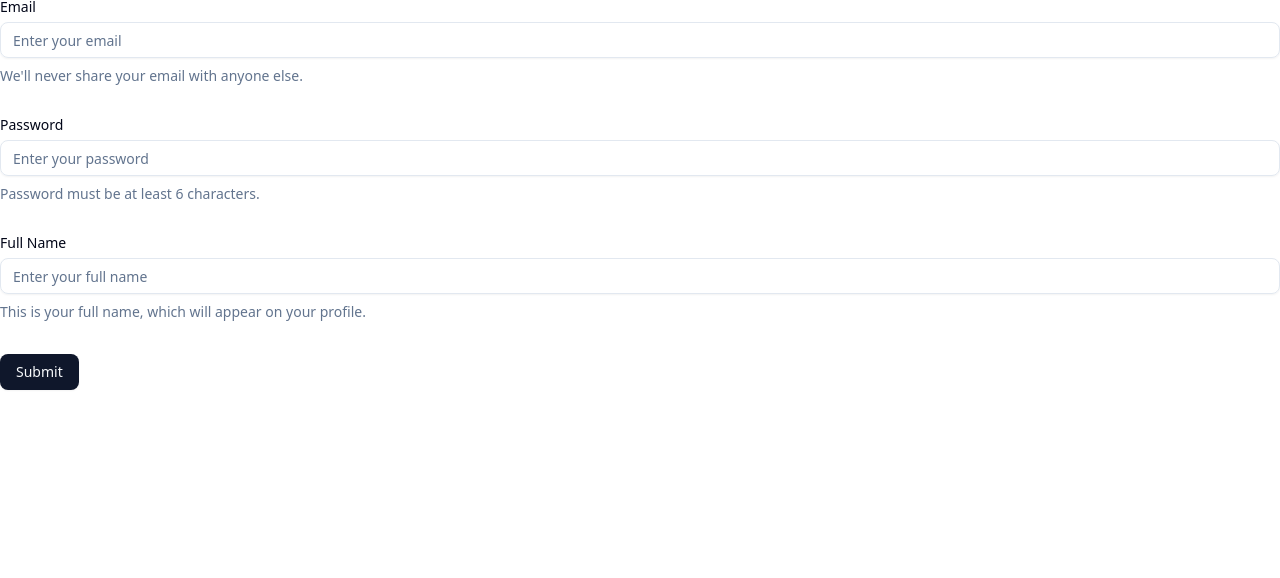
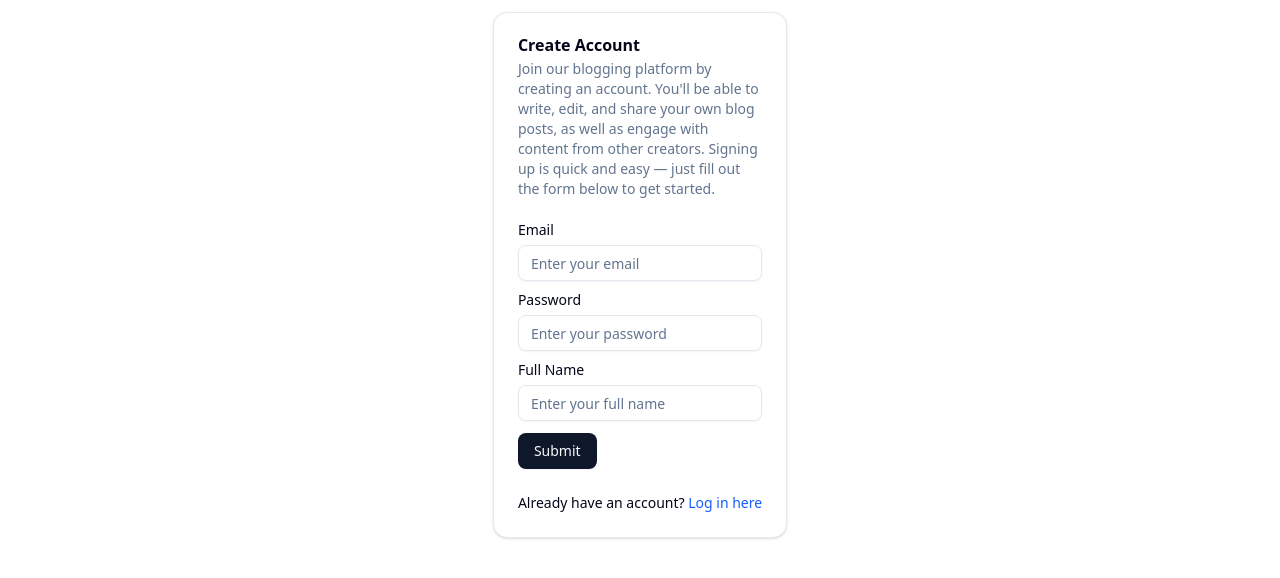
Before and after one commit to joshuabaleniaclores/blog-platform, a Next.js app: page /signup in a window 1280 px wide. Shown: the top 578 px of the page. Built offline with nearby package versions, Linux system fonts and the light colour scheme.

Commit message:
[UI] - Signup Form. Create Page and Signup Form component

```diff
--- a/src/app/(auth)/signup/page.tsx
+++ b/src/app/(auth)/signup/page.tsx
@@ -1,85 +1,37 @@
-import { zodResolver } from "@hookform/resolvers/zod";
-import { useForm } from "react-hook-form";
-import { signUpSchema, SignUpInput } from "@/lib/validation/authValidationSchema";
-
-import { Button } from "@/components/ui/button";
-import { Form, FormControl, FormDescription, FormField, FormItem, FormLabel, FormMessage } from "@/components/ui/form";
-import { Input } from "@/components/ui/input";
+import SignupForm from "@/components/(auth)/signup";
+import {
+  Card,
+  CardContent,
+  CardDescription,
+  CardFooter,
+  CardHeader,
+  CardTitle,
+} from "@/components/ui/card";
+import Link from "next/link";
 
 export default function Signup() {
-  const form = useForm<SignUpInput>({
-    resolver: zodResolver(signUpSchema),
-    defaultValues: {
-      email: "",
-      password: "",
-      name: "",
-    },
-  });
-
-  const onSubmit = (data: SignUpInput) => {
-    console.log("Form Data:", data);
-  };
-
   return (
-    <Form {...form}>
-      <form onSubmit={form.handleSubmit(onSubmit)} className="space-y-8">
-        <FormField
-          control={form.control}
-          name="email"
-          render={({ field }) => (
-            <FormItem>
-              <FormLabel>Email</FormLabel>
-              <FormControl>
-                <Input placeholder="Enter your email" {...field} />
-              </FormControl>
-              <FormDescription>
-                We&apos;ll never share your email with anyone else.
-              </FormDescription>
-              <FormMessage />
-            </FormItem>
-          )}
-        />
-
-        <FormField
-          control={form.control}
-          name="password"
-          render={({ field }) => (
-            <FormItem>
-              <FormLabel>Password</FormLabel>
-              <FormControl>
-                <Input
-                  type="password"
-                  placeholder="Enter your password"
-                  {...field}
-                />
-              </FormControl>
-              <FormDescription>
-                Password must be at least 6 characters.
-              </FormDescription>
-              <FormMessage />
-            </FormItem>
-          )}
-        />
-
-        <FormField
-          control={form.control}
-          name="name"
-          render={({ field }) => (
-            <FormItem>
-              <FormLabel>Full Name</FormLabel>
-              <FormControl>
-                <Input placeholder="Enter your full name" {...field} />
-              </FormControl>
-              <FormDescription>
-                This is your full name, which will appear on your profile.
-              </FormDescription>
-              <FormMessage />
-            </FormItem>
-          )}
-        />
-
-        <Button type="submit">Submit</Button>
-      </form>
-    </Form>
+    <Card>
+      <CardHeader>
+        <CardTitle>Create Account</CardTitle>
+        <CardDescription>
+          Join our blogging platform by creating an account. You&apos;ll be able
+          to write, edit, and share your own blog posts, as well as engage with
+          content from other creators. Signing up is quick and easy — just fill
+          out the form below to get started.
+        </CardDescription>
+      </CardHeader>
+      <CardContent>
+        <SignupForm />
+      </CardContent>
+      <CardFooter>
+        <p className="text-sm text-center">
+          Already have an account?{" "}
+          <Link href="/login" className="text-blue-600 hover:underline">
+            Log in here
+          </Link>
+        </p>
+      </CardFooter>
+    </Card>
   );
 }
--- a/src/app/layout.tsx
+++ b/src/app/layout.tsx
@@ -16,7 +16,12 @@ export const metadata: Metadata = {
   title: "Blog Platform",
   applicationName: "Blog Platform",
   description: "A powerful blog platform built with Next.js.",
-  authors: [{ name: "Joshua Balenia Clores", url: "https://github.com/joshuabaleniaclores" }],
+  authors: [
+    {
+      name: "Joshua Balenia Clores",
+      url: "https://github.com/joshuabaleniaclores",
+    },
+  ],
   creator: "Joshua Balenia Clores",
 };
 
@@ -30,7 +35,9 @@ export default function RootLayout({
       <body
         className={`${geistSans.variable} ${geistMono.variable} antialiased`}
       >
-        {children}
+        <div className="flex flex-col sm:flex-row p-3 sm:gap-3 justify-center w-full">
+          {children}
+        </div>
       </body>
     </html>
   );
--- /dev/null
+++ b/src/components/(auth)/signup.tsx
@@ -0,0 +1,78 @@
+'use client'
+
+import { zodResolver } from "@hookform/resolvers/zod";
+import { signUpSchema, SignUpInput } from "@/lib/validation/authValidationSchema";
+import { useForm } from "react-hook-form";
+
+import { Button } from "@/components/ui/button";
+import { Form, FormControl, FormField, FormItem, FormLabel, FormMessage } from "@/components/ui/form";
+import { Input } from "@/components/ui/input";
+
+export default function SignupForm() {
+  const form = useForm<SignUpInput>({
+    resolver: zodResolver(signUpSchema),
+    defaultValues: {
+      email: "",
+      password: "",
+      name: "",
+    },
+  });
+
+  const onSubmit = (data: SignUpInput) => {
+    console.log("Form Data:", data);
+  };
+
+  return (
+    <Form {...form}>
+      <form onSubmit={form.handleSubmit(onSubmit)} className="space-y-3">
+        <FormField
+          control={form.control}
+          name="email"
+          render={({ field }) => (
+            <FormItem>
+              <FormLabel>Email</FormLabel>
+              <FormControl>
+                <Input placeholder="Enter your email" {...field} />
+              </FormControl>
+              <FormMessage />
+            </FormItem>
+          )}
+        />
+
+        <FormField
+          control={form.control}
+          name="password"
+          render={({ field }) => (
+            <FormItem>
+              <FormLabel>Password</FormLabel>
+              <FormControl>
+                <Input
+                  type="password"
+                  placeholder="Enter your password"
+                  {...field}
+                />
+              </FormControl>
+              <FormMessage />
+            </FormItem>
+          )}
+        />
+
+        <FormField
+          control={form.control}
+          name="name"
+          render={({ field }) => (
+            <FormItem>
+              <FormLabel>Full Name</FormLabel>
+              <FormControl>
+                <Input placeholder="Enter your full name" {...field} />
+              </FormControl>
+              <FormMessage />
+            </FormItem>
+          )}
+        />
+
+        <Button type="submit">Submit</Button>
+      </form>
+    </Form>
+  );
+}
--- /dev/null
+++ b/src/components/ui/card.tsx
@@ -0,0 +1,92 @@
+import * as React from "react"
+
+import { cn } from "@/utils/cnFunction"
+
+function Card({ className, ...props }: React.ComponentProps<"div">) {
+  return (
+    <div
+      data-slot="card"
+      className={cn(
+        "bg-card text-card-foreground flex flex-col gap-6 rounded-xl border py-6 shadow-sm",
+        className
+      )}
+      {...props}
+    />
+  )
+}
+
+function CardHeader({ className, ...props }: React.ComponentProps<"div">) {
+  return (
+    <div
+      data-slot="card-header"
+      className={cn(
+        "@container/card-header grid auto-rows-min grid-rows-[auto_auto] items-start gap-1.5 px-6 has-data-[slot=card-action]:grid-cols-[1fr_auto] [.border-b]:pb-6",
+        className
+      )}
+      {...props}
+    />
+  )
+}
+
+function CardTitle({ className, ...props }: React.ComponentProps<"div">) {
+  return (
+    <div
+      data-slot="card-title"
+      className={cn("leading-none font-semibold", className)}
+      {...props}
+    />
+  )
+}
+
+function CardDescription({ className, ...props }: React.ComponentProps<"div">) {
+  return (
+    <div
+      data-slot="card-description"
+      className={cn("text-muted-foreground text-sm", className)}
+      {...props}
+    />
+  )
+}
+
+function CardAction({ className, ...props }: React.ComponentProps<"div">) {
+  return (
+    <div
+      data-slot="card-action"
+      className={cn(
+        "col-start-2 row-span-2 row-start-1 self-start justify-self-end",
+        className
+      )}
+      {...props}
+    />
+  )
+}
+
+function CardContent({ className, ...props }: React.ComponentProps<"div">) {
+  return (
+    <div
+      data-slot="card-content"
+      className={cn("px-6", className)}
+      {...props}
+    />
+  )
+}
+
+function CardFooter({ className, ...props }: React.ComponentProps<"div">) {
+  return (
+    <div
+      data-slot="card-footer"
+      className={cn("flex items-center px-6 [.border-t]:pt-6", className)}
+      {...props}
+    />
+  )
+}
+
+export {
+  Card,
+  CardHeader,
+  CardFooter,
+  CardTitle,
+  CardAction,
+  CardDescription,
+  CardContent,
+}
```
